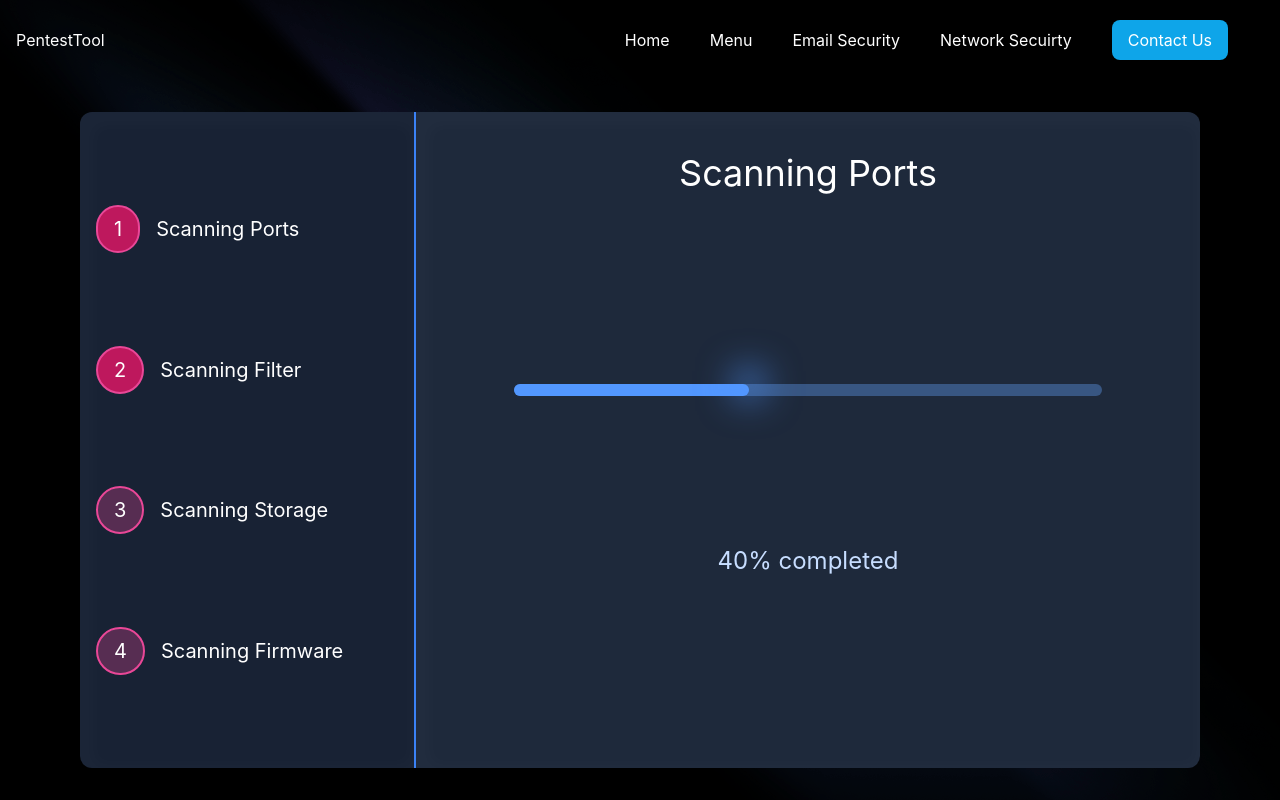
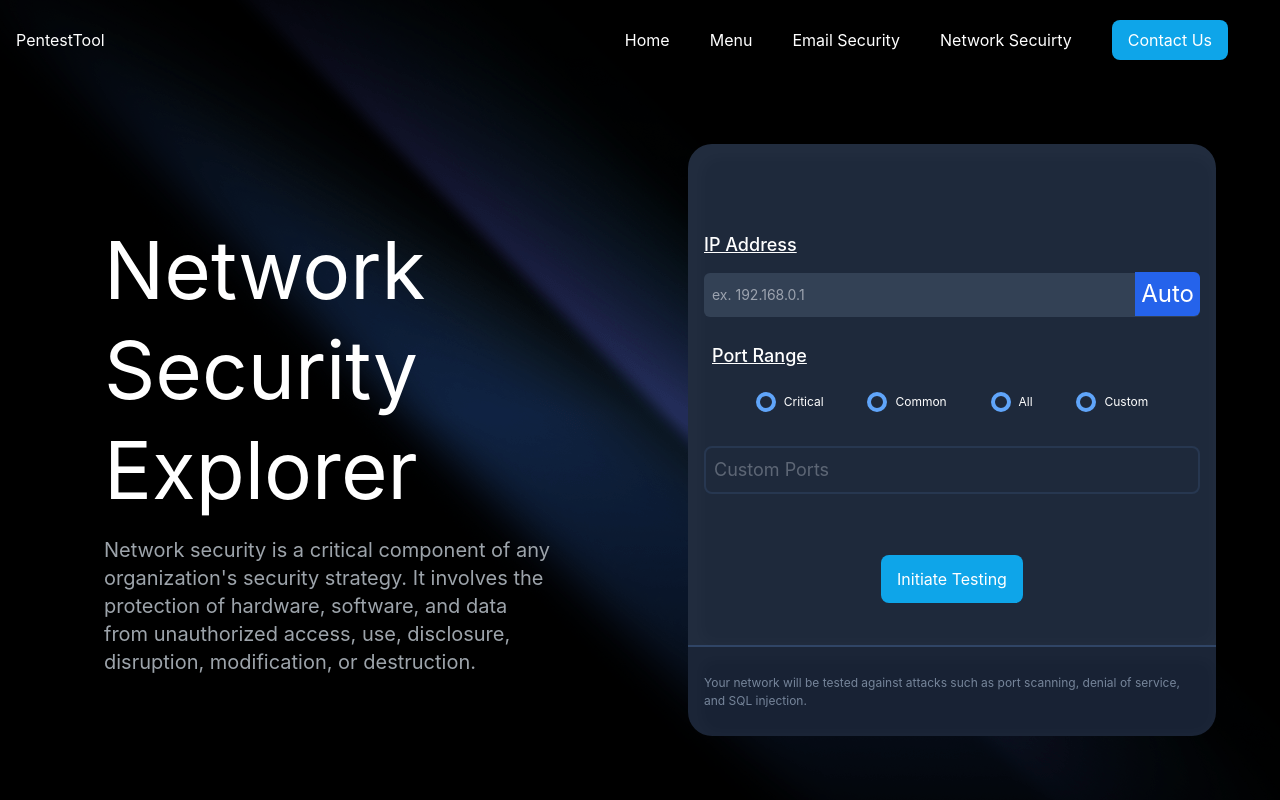
Before and after one commit to Mhmd-S/FrontendIntern, a React (Vite) app: page /network-security in a window 1280 px wide. Built offline with nearby package versions, Linux system fonts and the light colour scheme.

Commit message:
Modified the network security form to accomidate custom Port ranges

```diff
--- /dev/null
+++ b/src/components/common/RadioButton.jsx
@@ -0,0 +1,17 @@
+import React from 'react';
+
+const RadioButton = ({ id, name, value, label, register, validationRules, isChecked }) => (
+  <label htmlFor={id} className='flex items-center justify-center'>
+    <input
+      type='radio'
+      id={id}
+      name={name}
+      value={value}
+      {...register(name, validationRules)}
+      className="after:content[''] relative h-5 w-5 cursor-pointer appearance-none rounded-full border-4 border-blue-400 text-black transition-all after:absolute after:top-2/4 after:left-2/4 after:block after:h-3/4 after:w-3/4 after:-translate-y-2/4 after:-translate-x-2/4 after:rounded-full after:opacity-0 after:bg-blue-700 checked:border-blue-700 checked:after:opacity-100"
+    />
+    <h3 className='pl-2 text-[0.75rem] md:text-md'>{label}</h3>
+  </label>
+);
+
+export default RadioButton;
--- /dev/null
+++ b/src/components/common/RadioGroup.jsx
@@ -0,0 +1,26 @@
+import React from 'react';
+import RadioButton from './RadioButton';
+import FormFieldError from './FormFieldError';
+
+const RadioGroup = ({ name, label, options, register, validationRules, errors, defaultOption }) => (
+  <fieldset className='w-full flex flex-col p-2'>
+    <legend className="block text-lg pb-4 underline font-medium leading-6 text-white">{label}</legend>
+    <div className='w-full h-full flex justify-evenly'>
+      {options.map((option) => (
+        <RadioButton
+          key={option.value}
+          id={option.value}
+          name={name}
+          value={option.value}
+          label={option.label}
+          register={register}
+          validationRules={validationRules}
+          isChecked={defaultOption == option.value}
+        />
+      ))}
+    </div>
+    <FormFieldError name={name} errors={errors} />
+  </fieldset>
+);
+
+export default RadioGroup;
--- a/src/components/emailSecurity/hooks/useEmailSecurity.jsx
+++ b/src/components/emailSecurity/hooks/useEmailSecurity.jsx
@@ -4,7 +4,7 @@ import ScanningEmail from '../ScanningEmail';
 
 const useEmailSecurity = () => {
 
-    const [ step, setStep ] = useState(1);
+    const [ step, setStep ] = useState(0);
     const [ email, setEmail ] = useState('');
 
     const renderEmailSecurity = () => {
--- a/src/components/networkSecurity/InitiationNetworkSecurity.jsx
+++ b/src/components/networkSecurity/InitiationNetworkSecurity.jsx
@@ -4,6 +4,15 @@ import Form from '../common/Form'
 import useInitiationNetworkSecurity from './hooks/useInitiationNetworkSecurity'
 import FormButton from '../common/FormButton'
 import FormGeneralErrorMessage from '../common/FormGeneralErrorMessage'
+import RadioGroup from '../common/RadioGroup'
+import FormFieldError from '../common/FormFieldError'
+
+const portOptions = [
+    { value: 'crticial', label: 'Critical' },
+    { value: 'common', label: 'Common'},
+    { value: 'all', label: 'All' },
+    { value: 'custom', label: 'Custom'}
+];
 
 const InitiationNetworkSecurity = () => {
 
@@ -14,10 +23,11 @@ const InitiationNetworkSecurity = () => {
         generalError,
         errors,
         loading,
+        portRangeWatch,
     } = useInitiationNetworkSecurity()
 
     return (
-        <div className='w-full h-full p-4 grid grid-rows-[30%_65%] grid-cols-1 items-center md:grid-cols-[50%_50%] md:grid-rows-1'>
+        <div className='w-full h-full p-4 grid grid-rows-[30%_70%] grid-cols-1 items-center md:grid-cols-[50%_50%] md:grid-rows-1'>
             <div className='w-full h-full flex flex-col items-center justify-center px-4 md:px-[5.5rem] md:h-fit md:items-start'>
                 <h1 className='w-full py-8 text-3xl text-center leading-tight md:py-4 md:text-[5rem] md:text-start'>
                         Network Security Explorer
@@ -27,10 +37,12 @@ const InitiationNetworkSecurity = () => {
                 </p>
             </div>
 
-            <div className='w-full h-5/6 p-4 grid grid-cols-1 grid-rows-[75%_25%] justify-center items-center md:p-20 md:h-full'>
+            <div className='w-full h-5/6 p-4 grid grid-cols-1 grid-rows-[85%_15%] justify-center items-center md:p-12 md:h-full'>
                 <div className='w-full h-full p-4 grid grid-rows-[10%_90%] grid-cols-1 justify-center items-center rounded-t-3xl bg-[#1E293B] border-b-2 border-b-[#304566] shadow-[inset_5px_5px_15px_10px_#fafafa05]'>
                     <FormGeneralErrorMessage generalError={generalError} />
                     <Form onSubmit={handleSubmit(onSubmit)} loading={loading}>
+
+                        <div className='w-full h-fit relative'>
                             <FormField
                                 label='IP Address'
                                 name='ipAddress'
@@ -44,33 +56,52 @@ const InitiationNetworkSecurity = () => {
                                         value: /^([0-9]{1,3}\.){3}[0-9]{1,3}$/,
                                         message: 'Invalid IP Address',
                                     },
-                                    }}
-                            />
-                            <FormField
-                                    label='Port'
-                                    name='port'
-                                    type='number'
+                                }}/>
+                            <button className='p-1.5 text-2xl absolute -translate-y-7 bg-blue-600 rounded-r-md top-3/4 right-0'>
+                                Auto
+                            </button>
+                        </div>
+
+                        <RadioGroup
+                            label='Port Range'
+                            name='portRange'
                             register={register}
                             errors={errors}
-                                    placeholder='ex. 80'
+                            options={portOptions}
                             validationRules={{
-                                        required: 'Port is required',
-                                        min: {
-                                            value: 1,
-                                                        message: 'Port must be greater than 0',
+                                required: 'Port Range is required',
+                            }}
+                            defaultOption='custom'/>
+
+                        <input
+                            label='Custom Port Range'
+                            name='customPortRange'
+                            type='text'
+                            {...register('customPortRange', {
+                                pattern: {
+                                    value: /^([0-9]{1,5},)*[0-9]{1,5}$/,
+                                    message: 'Invalid Port Range',
                                 },
-                                                    max: {
-                                                        value: 65535,
-                                                        message: 'Port must be less than or equal to 65535',
+                                validate: (value) => {
+                                    if (portRangeWatch === 'custom' && !value) {
+                                        return 'Custom Port Range is required'
+                                    }
                                 },
-                                                }}
+                            })}
+                            placeholder='Custom Ports'
+                            disabled={portRangeWatch !== 'custom'}
+                            className='w-full p-2 mt-2 mb-4 text-lg text-white bg-[#1E293B] border-2 border-[#304566] rounded-lg focus:outline-none focus:ring-2 focus:ring-[#304566] focus:border-transparent disabled:opacity-50 disabled:cursor-not-allowed'
                         />
+
+                        <FormFieldError name='customPortRange' errors={errors} />
+
+
                         <FormButton text='Initiate Testing' />
                     </Form>
                 </div>
 
                 <div className='w-full h-full bg-[#182234] flex justify-center items-center rounded-b-3xl shadow-[inset_5px_5px_15px_10px_#fafafa05]'>
-                            <p className='p-4 text-[#76859A]'>
+                    <p className='p-4 text-[#76859A] text-[0.75rem] md:text-md'>
                         Your network will be tested against attacks such as port scanning, denial of service, and SQL injection.
                     </p>
                 </div>
--- a/src/components/networkSecurity/hooks/useInitiationNetworkSecurity.jsx
+++ b/src/components/networkSecurity/hooks/useInitiationNetworkSecurity.jsx
@@ -6,13 +6,16 @@ const useInitiationNetworkSecurity = ( nextStep ) => {
 
     const [loading, setLoading] = useState(false);
     const [generalError, setGeneralError] = useState(null);
+    const [portRange, setPortRange] = useState('critical');
 
     const {
         register,
         handleSubmit,
+        watch,
         formState: { errors }
     } = useForm();
 
+    const portRangeWatch = watch('portRange');
 
     const onSubmit = async(data) => {
 
@@ -33,6 +36,7 @@ const useInitiationNetworkSecurity = ( nextStep ) => {
         register,
         handleSubmit,
         onSubmit,
+        portRangeWatch,
         generalError,
         errors,
         loading,
--- a/src/components/networkSecurity/hooks/useNetworkSecurity.jsx
+++ b/src/components/networkSecurity/hooks/useNetworkSecurity.jsx
@@ -4,7 +4,7 @@ import ScanningNetwork from '../ScanningNetwork';
 
 const useNetworkSecurity = () => {
 
-    const [ step, setStep ] = useState(1);
+    const [ step, setStep ] = useState(0);
     const [ email, setEmail ] = useState('');
 
     const renderNetworkSecurity = () => {
```
Lines whose indentation alone changed are shown as unchanged.
